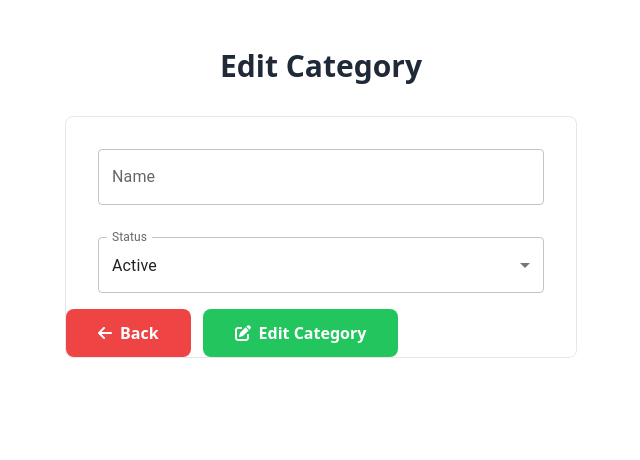
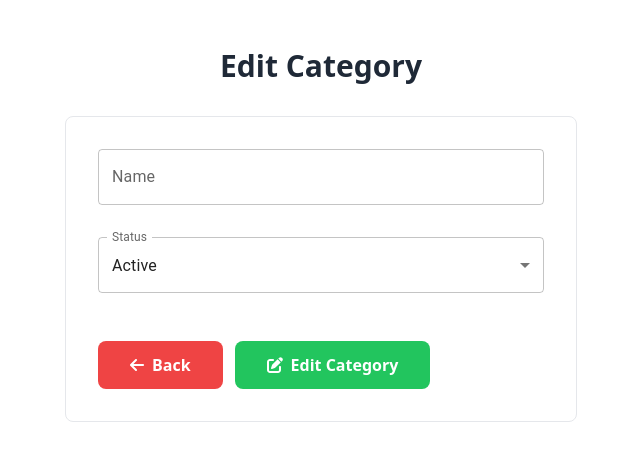
Before and after one commit to revou-fsse-1/w19-react-features-nofrialdi, a React (Create React App) app: page /category/edit/1 in a window 1280 px wide. Shown: the top 460 px of the page, without its empty margins (319-959 px from the left). Built offline with nearby package versions, Linux system fonts and the light colour scheme; no server answers; sample sign-in values are in the browser's storage.

Commit message:
update form edit

```diff
--- a/src/components/EditCategory/FormEditCategory.tsx
+++ b/src/components/EditCategory/FormEditCategory.tsx
@@ -92,7 +92,7 @@ export const FormEditCategory = () => {
           </FormControl>
         </div>
 
-        <div className="flex items-center mt-4 gap-x-3">
+        <div className="flex items-center p-8 mt-4 gap-x-3">
           <button
             onClick={handleRedirect}
             className="flex items-center justify-center gap-2 rounded-lg bg-red-500 px-8 py-3 text-center text-sm font-semibold text-white outline-none ring-red-300 transition duration-100 hover:bg-red-600 focus-visible:ring active:bg-red-700 md:text-base"
```
Also changed, not shown: src/components/Home/ListCategory.tsx (+26 -14 lines).
